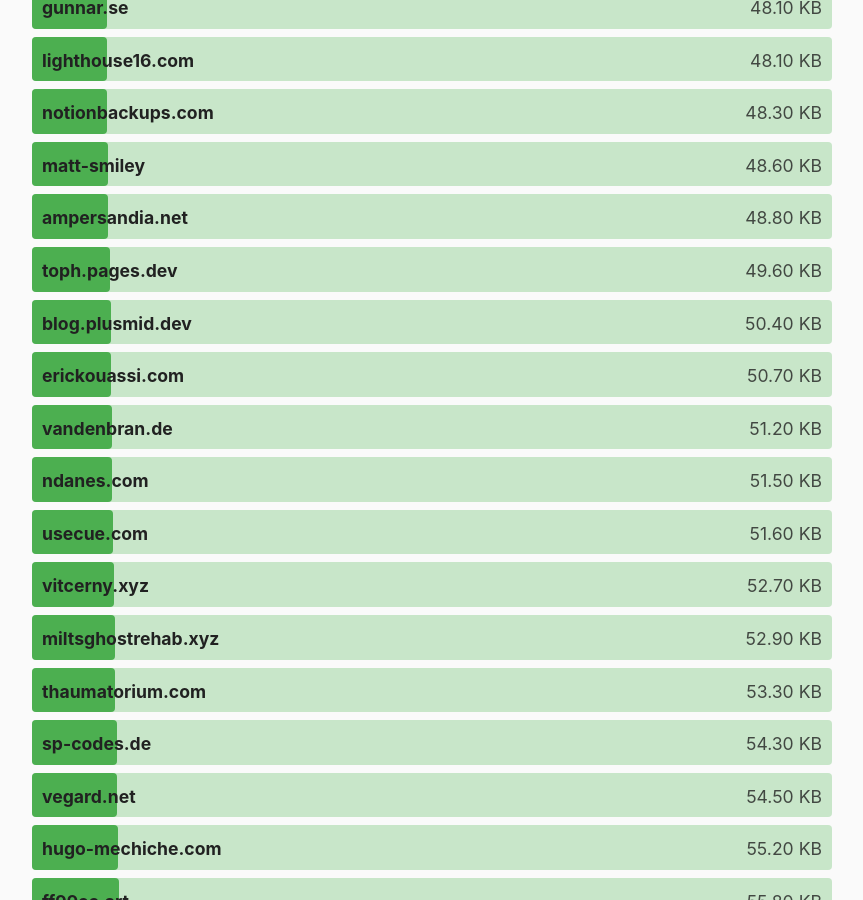
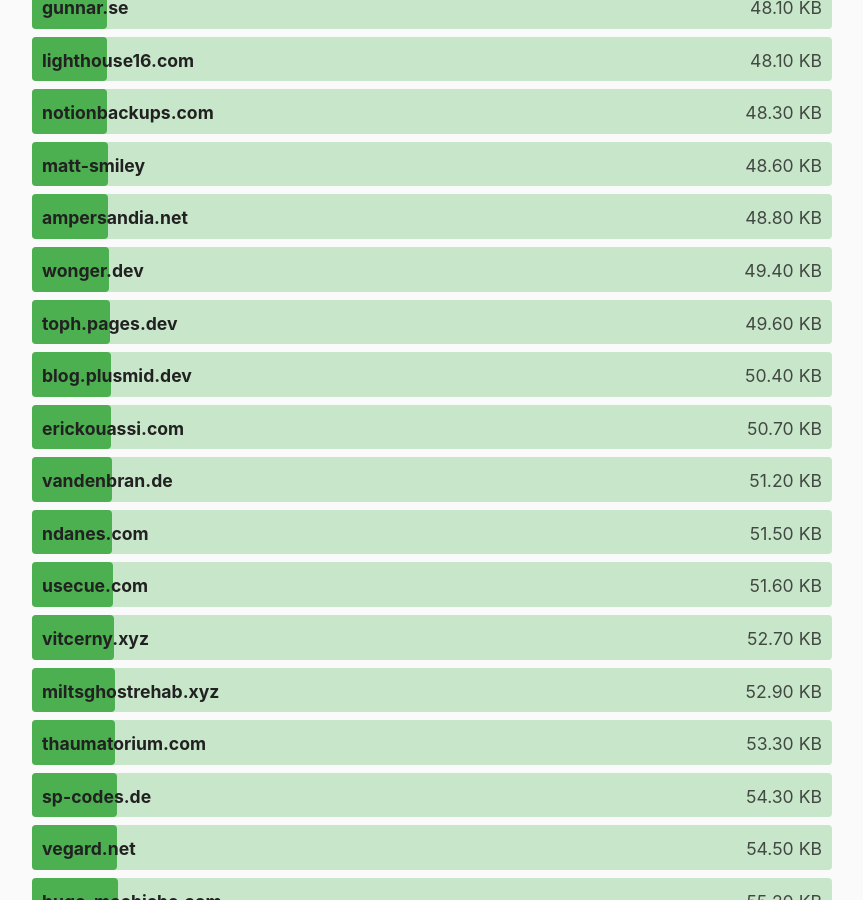
Before and after one commit to kevquirk/512kb.club, a Jekyll site: the page built from index.md, in a window 1280 px wide and 900 px high, scrolled down 15471 px. Shown: the whole window, without its empty margins (208-1071 px from the left). Built offline with Jekyll 4.4.1, drawn with Linux system fonts in a browser that asks for light colours.

Commit message:
Update sites.yml by adding wonger.dev

```diff
--- a/_data/sites.yml
+++ b/_data/sites.yml
@@ -1,3 +1,8 @@
+- domain: wonger.dev
+  url: https://wonger.dev/
+  size: 49.4
+  last_checked: 2023-11-24
+
 - domain: 0chris.com
   url: https://www.0chris.com/
   size: 4.3
```
